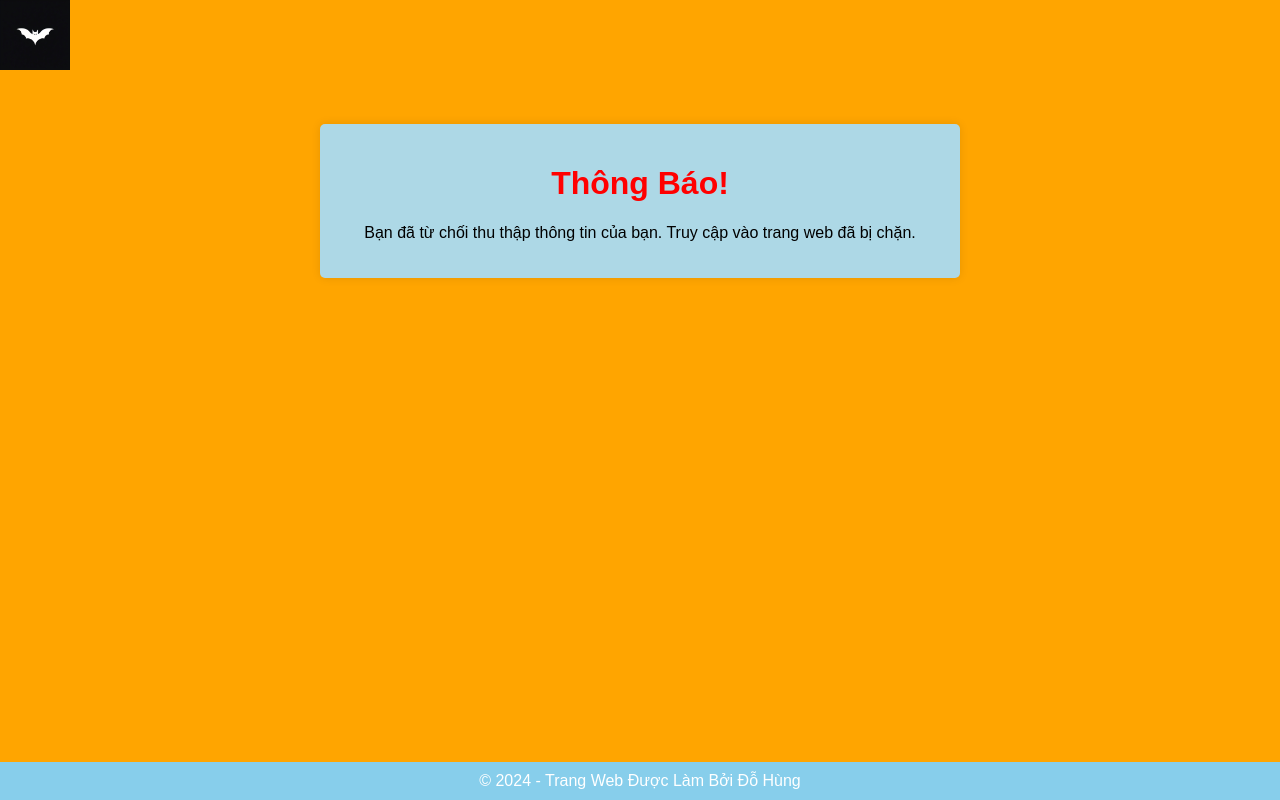
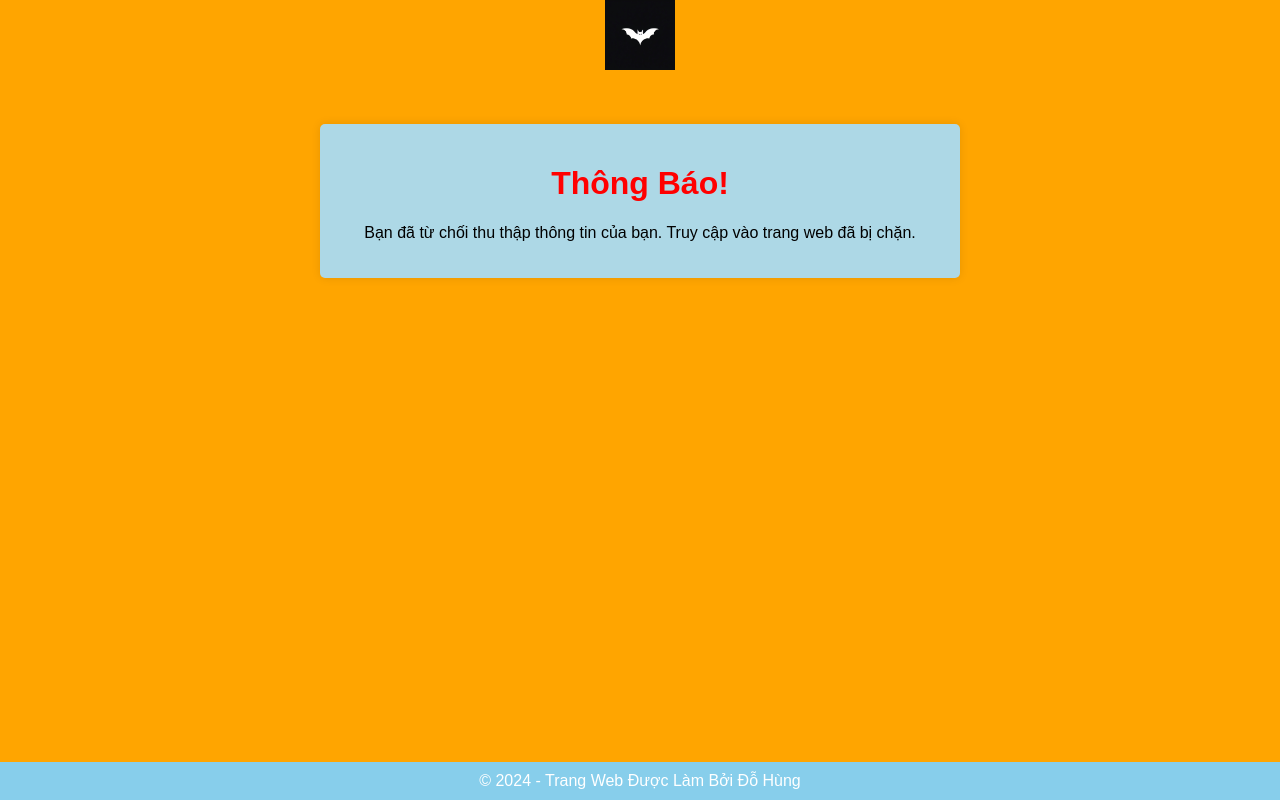
Before and after one commit to Dohungx/ipcheck, a website: page dong.html in a window 1280 px wide. Drawn offline with Linux system fonts and the light colour scheme.

Commit message:
Update dong.html

```diff
--- a/dong.html
+++ b/dong.html
@@ -47,7 +47,7 @@
             margin: 0;
         }
 
-        .logovit {
+        .logo {
             text-align: center;
         }
     </style>
```
